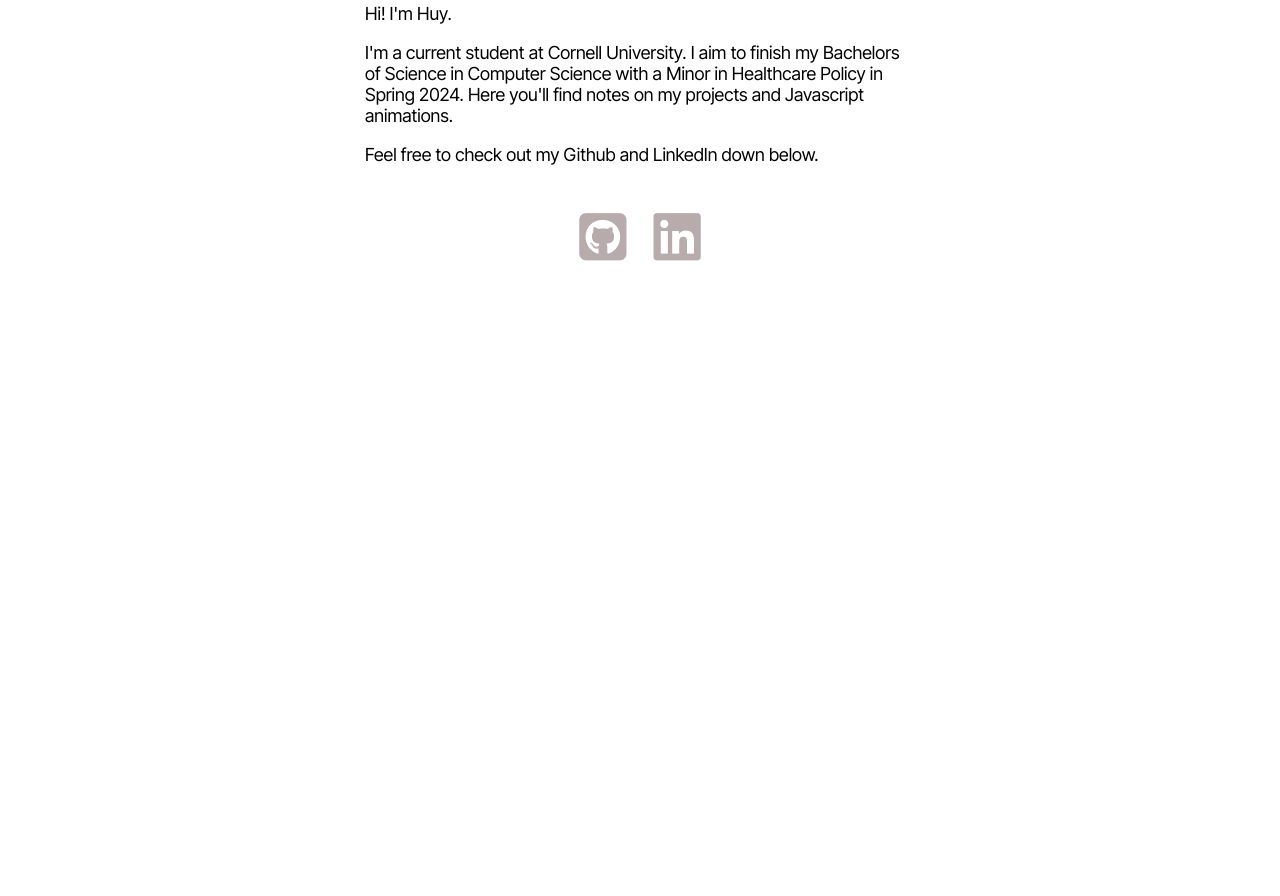
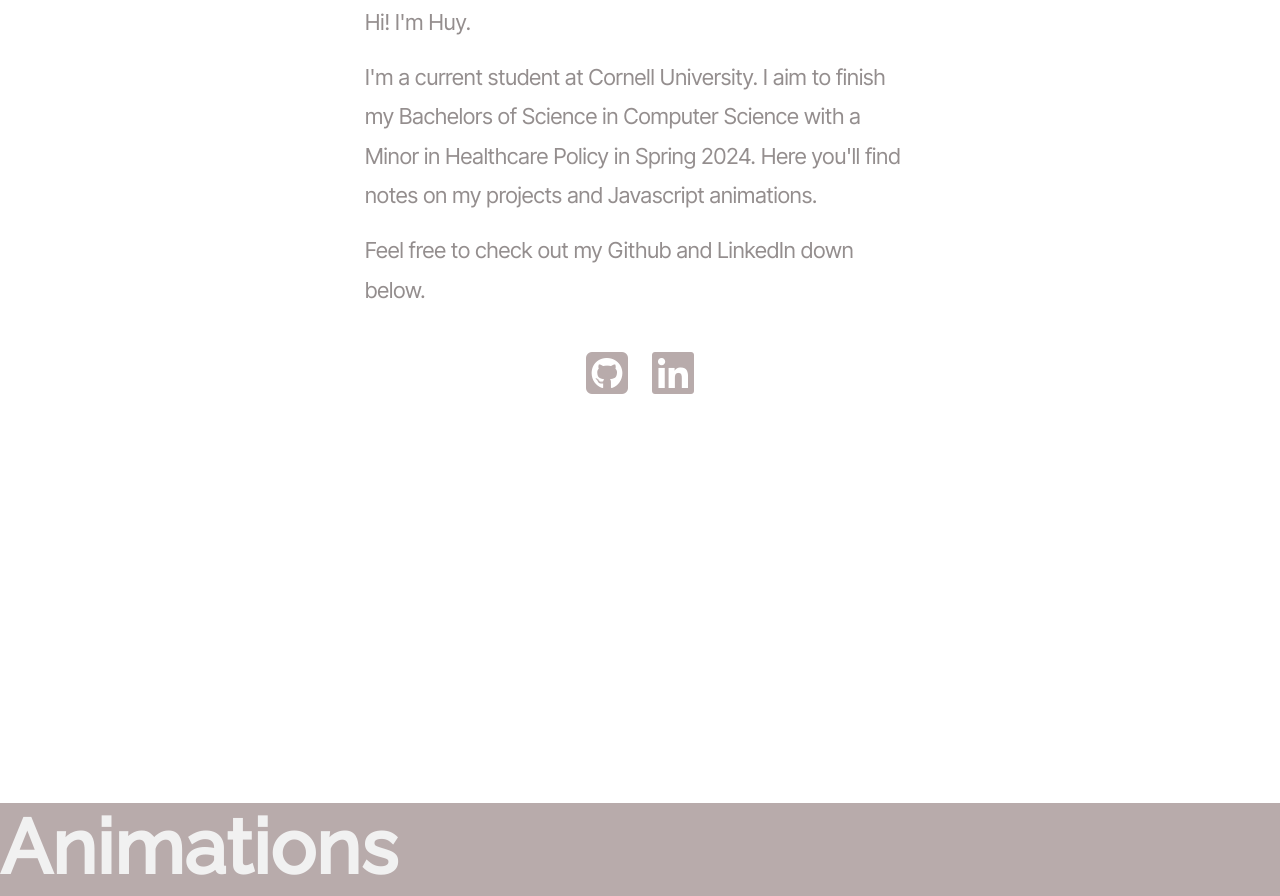
Before and after one commit to haku-c/haku-c.github.io, a plain HTML site: page index.html in a window 1280 px wide. Shown: the part 125-1021 px from the top of the page. Before the commit the page ends 800 px from the top, so only its background shows below. Drawn offline with Linux system fonts and the light colour scheme.

Commit message:
Adding 2 more sections to index.html - Animations and Notes - fixed placement of text within about container

```diff
--- a/css/index.css
+++ b/css/index.css
@@ -1,15 +1,21 @@
-@import url('https://fonts.googleapis.com/css2?family=Inter+Tight&display=swap');
+@import url('https://fonts.googleapis.com/css2?family=Inter+Tight&family=Raleway:wght@500&display=swap');
 
-body {
-  font-family: 'Inter Tight', sans-serif;
-  font-size: 18px;
+* {
+  margin: 0;
 }
 
-#about {
-  width: 100%;
+.about-container {
   max-width: 550px;
   margin: 128px auto 0 auto;
-  /* margin-top: 128px; */
+  height: 100vh;
+}
+
+.about-container p {
+  font-family: 'Inter Tight', sans-serif;
+  font-size: 22px;
+  color: #948e8e;
+  line-height: 1.8;
+  margin-bottom: 15px;
 }
 
 .link-icons {
@@ -29,3 +35,18 @@ body {
 .fa-linkedin:hover {
   color: #5861cc
 }
+
+#notes {
+  height: 100vh;
+}
+
+#animations {
+  height: 100vh;
+  color: #f1f1f1;
+  background-color: #b8abab;
+}
+
+h1 {
+  font-family: 'Raleway', sans-serif;
+  font-size: 76px;
+}
--- a/index.html
+++ b/index.html
@@ -11,21 +11,34 @@
   <section id="about">
     <div class="about-container">
       <p> Hi! I'm Huy. </p>
-      <p>I'm a current student at Cornell University. I aim to finish my
+      <p> I'm a current student at Cornell University. I aim to finish my
         Bachelors of Science in Computer Science with a Minor in Healthcare
         Policy in Spring 2024. Here you'll find notes on my projects and
         Javascript animations. </p>
       <p>
         Feel free to check out my Github and LinkedIn down below.
       </p>
+      <div class="link-icons">
+        <a href="https://github.com/haku-c" target="_blank" rel="noopener"><i
+            class="fa-brands fa-square-github fa-3x"></i></a>
+        <a href="https://www.linkedin.com/in/huy-nguyen-157b31250/" target="_blank" rel="noopener"><i
+            class="fa-brands fa-linkedin fa-3x"></i></a>
+      </div>
+    </div>
+
+  </section>
+  <section id="animations">
+    <div class="animations-container">
+      <h1>Animations</h1>
     </div>
   </section>
-  <div class="link-icons">
-    <a href="https://github.com/haku-c" target="_blank" rel="noopener"><i
-        class="fa-brands fa-square-github fa-3x"></i></a>
-    <a href="https://www.linkedin.com/in/huy-nguyen-157b31250/" target="_blank" rel="noopener"><i
-        class="fa-brands fa-linkedin fa-3x"></i></a>
-  </div>
+  <section id="notes">
+    <div class="notes-container">
+      <h1>Notes</h1>
+    </div>
+  </section>
+
+
   <script src="https://kit.fontawesome.com/7e30209791.js" crossorigin="anonymous"></script>
 
 </body>
```
